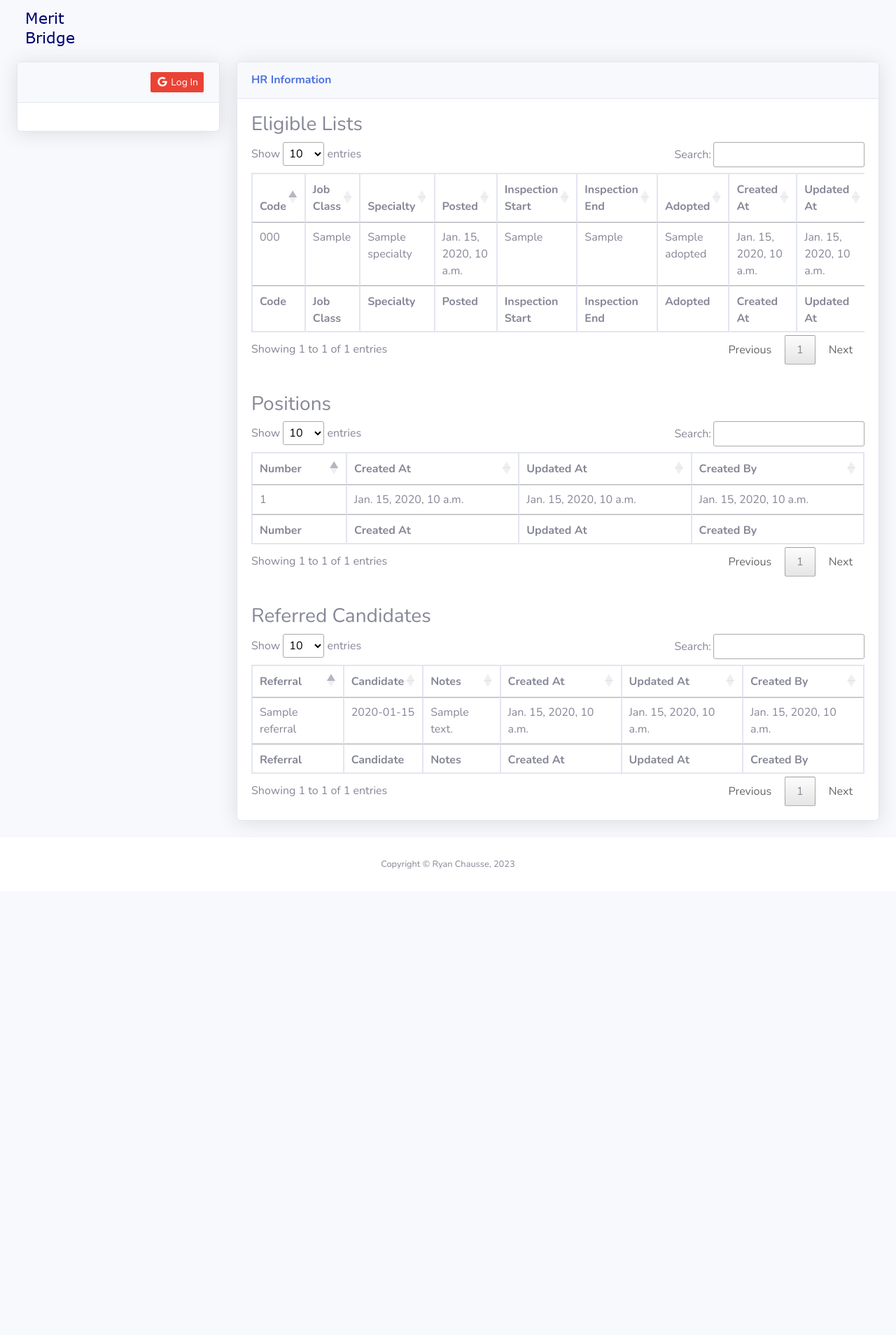
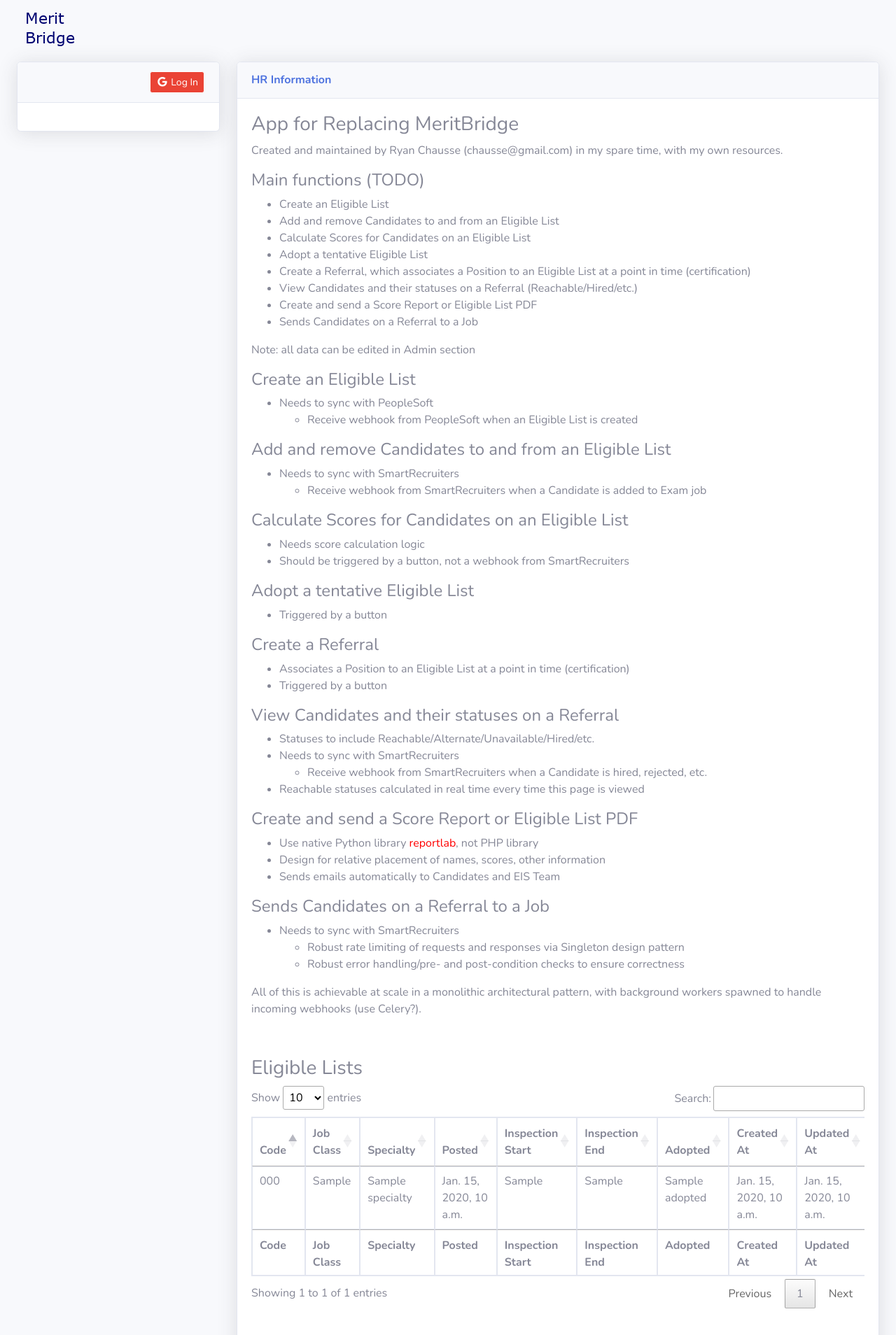
Before and after one commit to ryanchausse/sfdhr-startdjango-com, a Django app: template form/templates/main/hr_home_page.html in a window 1280 px wide. Shown: the top 1908 px of the page at 70% size. Before the commit the page ends 1242 px from the top, so only its background shows below. Run offline with Django 3.2, Linux system fonts and the light colour scheme; the template is opened without the code that fills it: most values are stand-ins (such as "Sample title", 1, 10 or a date in 2020); some libraries are stand-ins or nearby versions.

Commit message:
Added: project goals to main page

```diff
--- a/form/templates/main/includes/view_hr_info_card.html
+++ b/form/templates/main/includes/view_hr_info_card.html
@@ -13,6 +13,90 @@
     {% if user.is_authenticated and user_is_in_admins %}
 
     {% endif %}
+
+    <div class="card-body">
+        <div class="table-responsive">
+            <h3>App for Replacing MeritBridge</h3>
+
+            <p>Created and maintained by Ryan Chausse (chausse@gmail.com) in my spare time, with my own resources.</p>
+
+            <h4>Main functions (TODO)</h4>
+            <ul>
+                <li>Create an Eligible List</li>
+                <li>Add and remove Candidates to and from an Eligible List</li>
+                <li>Calculate Scores for Candidates on an Eligible List</li>
+                <li>Adopt a tentative Eligible List</li>
+                <li>Create a Referral, which associates a Position to an Eligible List at a point in time (certification)</li>
+                <li>View Candidates and their statuses on a Referral (Reachable/Hired/etc.)</li>
+                <li>Create and send a Score Report or Eligible List PDF</li>
+                <li>Sends Candidates on a Referral to a Job</li>
+            </ul>
+
+            <p>Note: all data can be edited in Admin section</p>
+
+            <h4>Create an Eligible List</h4>
+            <ul>
+                <li>Needs to sync with PeopleSoft</li>
+                <ul>
+                    <li>Receive webhook from PeopleSoft when an Eligible List is created</li>
+                </ul>
+            </ul>
+
+            <h4>Add and remove Candidates to and from an Eligible List</h4>
+            <ul>
+                <li>Needs to sync with SmartRecruiters</li>
+                <ul>
+                    <li>Receive webhook from SmartRecruiters when a Candidate is added to Exam job</li>
+                </ul>
+            </ul>
+
+            <h4>Calculate Scores for Candidates on an Eligible List</h4>
+            <ul>
+                <li>Needs score calculation logic</li>
+                <li>Should be triggered by a button, not a webhook from SmartRecruiters</li>
+            </ul>
+
+            <h4>Adopt a tentative Eligible List</h4>
+            <ul>
+                <li>Triggered by a button</li>
+            </ul>
+
+            <h4>Create a Referral</h4>
+            <ul>
+                <li>Associates a Position to an Eligible List at a point in time (certification)</li>
+                <li>Triggered by a button</li>
+            </ul>
+
+            <h4>View Candidates and their statuses on a Referral</h4>
+            <ul>
+                <li>Statuses to include Reachable/Alternate/Unavailable/Hired/etc.</li>
+                <li>Needs to sync with SmartRecruiters</li>
+                <ul>
+                    <li>Receive webhook from SmartRecruiters when a Candidate is hired, rejected, etc.</li>
+                </ul>
+                <li>Reachable statuses calculated in real time every time this page is viewed</li>
+            </ul>
+
+            <h4>Create and send a Score Report or Eligible List PDF</h4>
+            <ul>
+                <li>Use native Python library <span style="color:red;">reportlab</span>, not PHP library</li>
+                <li>Design for relative placement of names, scores, other information</li>
+                <li>Sends emails automatically to Candidates and EIS Team</li>
+            </ul>
+
+            <h4>Sends Candidates on a Referral to a Job</h4>
+            <ul>
+                <li>Needs to sync with SmartRecruiters</li>
+                <ul>
+                    <li>Robust rate limiting of requests and responses via Singleton design pattern</li>
+                    <li>Robust error handling/pre- and post-condition checks to ensure correctness</li>
+                </ul>
+            </ul>
+
+            <p>All of this is achievable at scale in a monolithic architectural pattern, with background workers spawned to handle incoming webhooks (use Celery?).</p>
+
+        </div>
+    </div>
 
     <div class="card-body">
         <div class="table-responsive">
```
